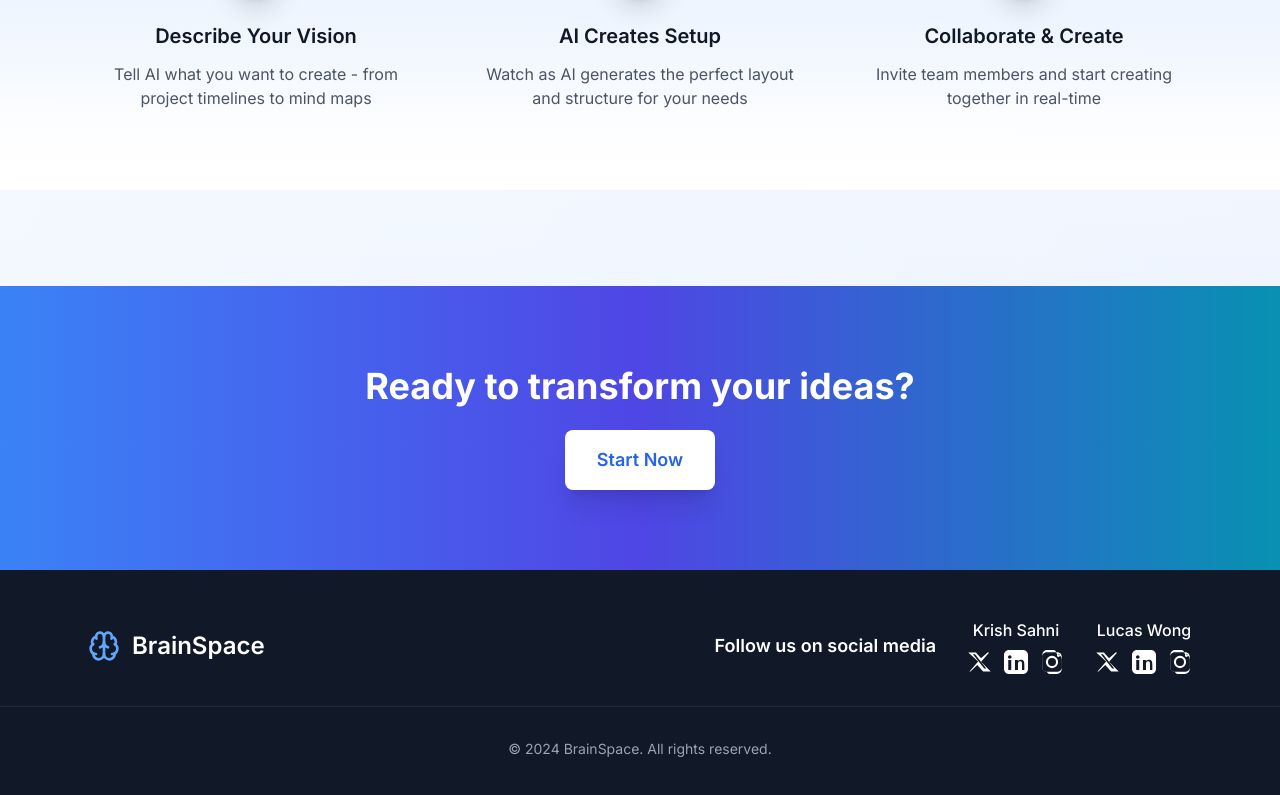
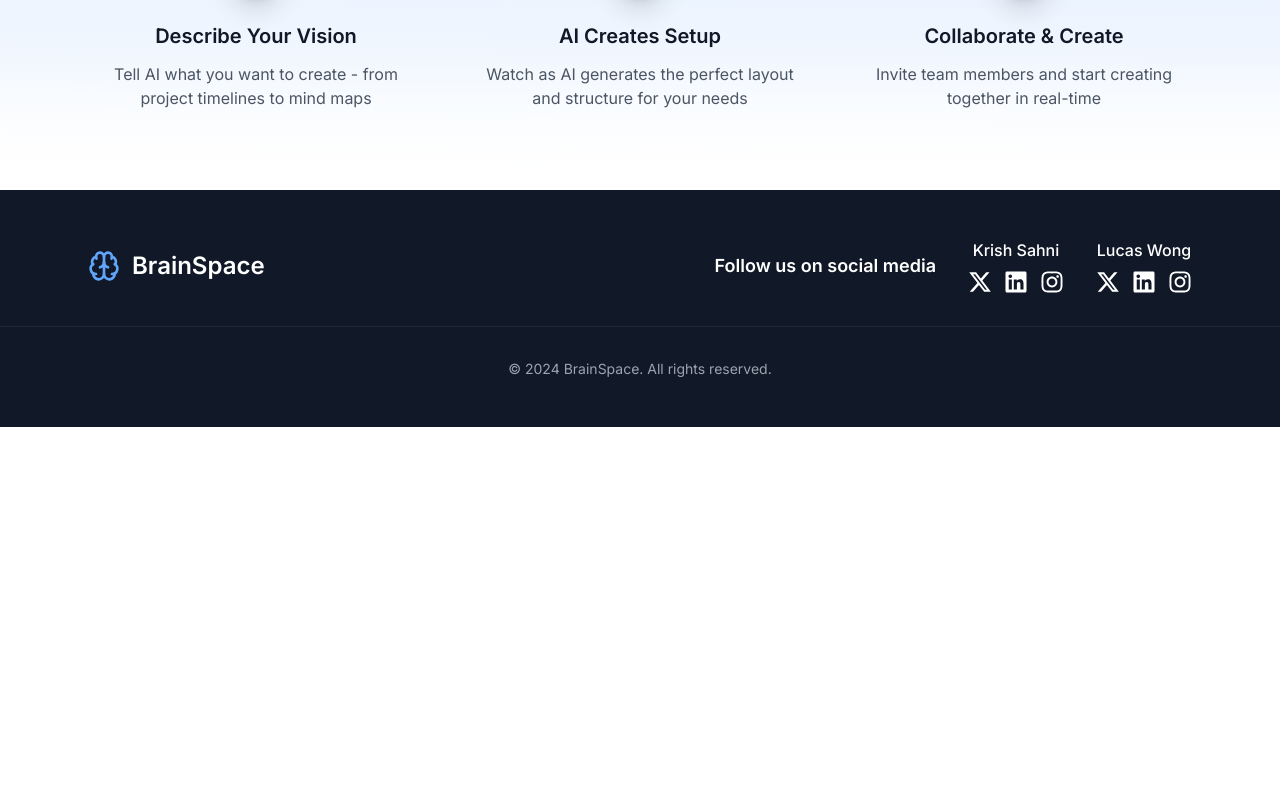
Before and after one commit to lucas23wong/brainspace, a Next.js app: page / in a window 1280 px wide. Shown: the part 1845-2640 px from the top of the page. After the commit the page ends 2272 px from the top, so only its background shows below. Built offline with nearby package versions, Linux system fonts and the light colour scheme.

Commit message:
Remove bottom CTA 'Start BrainSpacing' section from landing page

```diff
--- a/src/app/page.tsx
+++ b/src/app/page.tsx
@@ -13,6 +13,7 @@ import {
   Palette
 } from 'lucide-react';
 import WhiteboardGalleryMarquee from '@/components/WhiteboardGalleryMarquee';
+import { FaXTwitter, FaLinkedin, FaInstagram } from 'react-icons/fa6';
 
 export default function HomePage() {
   return (
@@ -198,18 +199,6 @@ export default function HomePage() {
       {/* REMOVE THIS SECTION: The duplicate CTA with 'Ready to transform your ideas?', 'Join thousands...', and 'Start Free Trial' button */}
 
       {/* Bottom CTA Section */}
-      <section className="relative py-20 bg-gradient-to-r from-blue-500 via-blue-600 via-indigo-600 to-cyan-600 text-white text-center mt-24">
-        <h2 className="text-3xl md:text-4xl font-bold mb-6">Ready to transform your ideas?</h2>
-        <div className="flex justify-center gap-6">
-          <Link
-            href="/dashboard"
-            className="bg-white text-blue-600 px-8 py-4 rounded-lg text-lg font-semibold hover:bg-gray-100 transition-all duration-200 shadow-xl hover:shadow-2xl transform hover:scale-105"
-          >
-            Start Now
-          </Link>
-        </div>
-      </section>
-
       {/* Footer */}
       <footer className="bg-gray-900 text-white py-12 relative">
         <div className="max-w-6xl mx-auto px-6 flex flex-col md:flex-row items-center justify-between gap-8">
@@ -225,18 +214,30 @@ export default function HomePage() {
             <div className="flex flex-col items-center gap-1">
               <span className="font-medium">Krish Sahni</span>
               <div className="flex gap-3 mt-1">
-                <a href="https://x.com/krish07sahni" target="_blank" rel="noopener noreferrer" aria-label="Krish's X"><svg className="w-6 h-6" fill="currentColor" viewBox="0 0 24 24"><path d="M17.53 2.477h3.7l-8.13 9.28 9.57 9.766h-7.52l-5.9-6.6-6.77 6.6H1.47l8.7-9.98L.24 2.477h7.7l5.13 5.74 6.46-5.74zm-1.3 16.04h2.05L7.02 4.13H4.87l11.36 14.387z" /></svg></a>
-                <a href="https://www.linkedin.com/in/krish-sahni-645876291/" target="_blank" rel="noopener noreferrer" aria-label="Krish's LinkedIn"><svg className="w-6 h-6" fill="currentColor" viewBox="0 0 24 24"><path d="M19 0h-14c-2.76 0-5 2.24-5 5v14c0 2.76 2.24 5 5 5h14c2.76 0 5-2.24 5-5v-14c0-2.76-2.24-5-5-5zm-11.75 20h-3v-10h3v10zm-1.5-11.27c-.97 0-1.75-.79-1.75-1.76s.78-1.76 1.75-1.76c.97 0 1.75.79 1.75 1.76s-.78 1.76-1.75 1.76zm15.25 11.27h-3v-5.6c0-1.34-.03-3.07-1.87-3.07-1.87 0-2.16 1.46-2.16 2.97v5.7h-3v-10h2.88v1.36h.04c.4-.75 1.38-1.54 2.84-1.54 3.04 0 3.6 2 3.6 4.59v5.59z" /></svg></a>
-                <a href="https://www.instagram.com/krishsah.ni/" target="_blank" rel="noopener noreferrer" aria-label="Krish's Instagram"><svg className="w-6 h-6" fill="currentColor" viewBox="0 0 24 24"><path d="M12 2.163c3.204 0 3.584.012 4.85.07 1.366.062 2.633.334 3.608 1.308.974.974 1.246 2.242 1.308 3.608.058 1.266.07 1.646.07 4.85s-.012 3.584-.07 4.85c-.062 1.366-.334 2.633-1.308 3.608-.974.974-2.242 1.246-3.608 1.308-1.266.058-1.646.07-4.85.07s-3.584-.012-4.85-.07c-1.366-.062-2.633-.334-3.608-1.308-.974-.974-1.246-2.242-1.308-3.608C2.175 15.647 2.163 15.267 2.163 12s.012-3.584.07-4.85c.062-1.366.334-2.633 1.308-3.608.974-.974 2.242-1.246 3.608-1.308C8.416 2.175 8.796 2.163 12 2.163zm0-2.163C8.741 0 8.332.013 7.052.072 5.771.131 4.659.425 3.678 1.406c-.98.98-1.274 2.092-1.333 3.374C2.013 8.332 2 8.741 2 12c0 3.259.013 3.668.072 4.948.059 1.282.353 2.394 1.333 3.374.98.98 2.092 1.274 3.374 1.333C8.332 23.987 8.741 24 12 24s3.668-.013 4.948-.072c1.282-.059 2.394-.353 3.374-1.333.98-.98 1.274-2.092 1.333-3.374.059-1.28.072-1.689.072-4.948 0-3.259-.013-3.668-.072-4.948-.059-1.282-.353-2.394-1.333-3.374-.98-.98-2.092-1.274-3.374-1.333C15.668.013 15.259 0 12 0zm0 5.838a6.162 6.162 0 1 0 0 12.324 6.162 6.162 0 0 0 0-12.324zm0 10.162a3.999 3.999 0 1 1 0-7.998 3.999 3.999 0 0 1 0 7.998zm6.406-11.845a1.44 1.44 0 1 0 0 2.88 1.44 1.44 0 0 0 0-2.88z" /></svg></a>
+                <a href="https://x.com/krish07sahni" target="_blank" rel="noopener noreferrer" aria-label="Krish's X">
+                  <FaXTwitter className="w-6 h-6" />
+                </a>
+                <a href="https://www.linkedin.com/in/krish-sahni-645876291/" target="_blank" rel="noopener noreferrer" aria-label="Krish's LinkedIn">
+                  <FaLinkedin className="w-6 h-6" />
+                </a>
+                <a href="https://www.instagram.com/krishsah.ni/" target="_blank" rel="noopener noreferrer" aria-label="Krish's Instagram">
+                  <FaInstagram className="w-6 h-6" />
+                </a>
               </div>
             </div>
             {/* Lucas Wong */}
             <div className="flex flex-col items-center gap-1">
               <span className="font-medium">Lucas Wong</span>
               <div className="flex gap-3 mt-1">
-                <a href="https://x.com/lucas23wong" target="_blank" rel="noopener noreferrer" aria-label="Lucas's X"><svg className="w-6 h-6" fill="currentColor" viewBox="0 0 24 24"><path d="M17.53 2.477h3.7l-8.13 9.28 9.57 9.766h-7.52l-5.9-6.6-6.77 6.6H1.47l8.7-9.98L.24 2.477h7.7l5.13 5.74 6.46-5.74zm-1.3 16.04h2.05L7.02 4.13H4.87l11.36 14.387z" /></svg></a>
-                <a href="https://www.linkedin.com/in/lucas-wong-817090330/" target="_blank" rel="noopener noreferrer" aria-label="Lucas's LinkedIn"><svg className="w-6 h-6" fill="currentColor" viewBox="0 0 24 24"><path d="M19 0h-14c-2.76 0-5 2.24-5 5v14c0 2.76 2.24 5 5 5h14c2.76 0 5-2.24 5-5v-14c0-2.76-2.24-5-5-5zm-11.75 20h-3v-10h3v10zm-1.5-11.27c-.97 0-1.75-.79-1.75-1.76s.78-1.76 1.75-1.76c.97 0 1.75.79 1.75 1.76s-.78 1.76-1.75 1.76zm15.25 11.27h-3v-5.6c0-1.34-.03-3.07-1.87-3.07-1.87 0-2.16 1.46-2.16 2.97v5.7h-3v-10h2.88v1.36h.04c.4-.75 1.38-1.54 2.84-1.54 3.04 0 3.6 2 3.6 4.59v5.59z" /></svg></a>
-                <a href="https://www.instagram.com/lucasjw23/?next=%2F" target="_blank" rel="noopener noreferrer" aria-label="Lucas's Instagram"><svg className="w-6 h-6" fill="currentColor" viewBox="0 0 24 24"><path d="M12 2.163c3.204 0 3.584.012 4.85.07 1.366.062 2.633.334 3.608 1.308.974.974 1.246 2.242 1.308 3.608.058 1.266.07 1.646.07 4.85s-.012 3.584-.07 4.85c-.062 1.366-.334 2.633-1.308 3.608-.974.974-2.242 1.246-3.608 1.308-1.266.058-1.646.07-4.85.07s-3.584-.012-4.85-.07c-1.366-.062-2.633-.334-3.608-1.308-.974-.974-1.246-2.242-1.308-3.608C2.175 15.647 2.163 15.267 2.163 12s.012-3.584.07-4.85c.062-1.366.334-2.633 1.308-3.608.974-.974 2.242-1.246 3.608-1.308C8.416 2.175 8.796 2.163 12 2.163zm0-2.163C8.741 0 8.332.013 7.052.072 5.771.131 4.659.425 3.678 1.406c-.98.98-1.274 2.092-1.333 3.374C2.013 8.332 2 8.741 2 12c0 3.259.013 3.668.072 4.948.059 1.282.353 2.394 1.333 3.374.98.98 2.092 1.274 3.374 1.333C8.332 23.987 8.741 24 12 24s3.668-.013 4.948-.072c1.282-.059 2.394-.353 3.374-1.333.98-.98 1.274-2.092 1.333-3.374.059-1.28.072-1.689.072-4.948 0-3.259-.013-3.668-.072-4.948-.059-1.282-.353-2.394-1.333-3.374-.98-.98-2.092-1.274-3.374-1.333C15.668.013 15.259 0 12 0zm0 5.838a6.162 6.162 0 1 0 0 12.324 6.162 6.162 0 0 0 0-12.324zm0 10.162a3.999 3.999 0 1 1 0-7.998 3.999 3.999 0 0 1 0 7.998zm6.406-11.845a1.44 1.44 0 1 0 0 2.88 1.44 1.44 0 0 0 0-2.88z" /></svg></a>
+                <a href="https://x.com/lucas23wong" target="_blank" rel="noopener noreferrer" aria-label="Lucas's X">
+                  <FaXTwitter className="w-6 h-6" />
+                </a>
+                <a href="https://www.linkedin.com/in/lucas-wong-817090330/" target="_blank" rel="noopener noreferrer" aria-label="Lucas's LinkedIn">
+                  <FaLinkedin className="w-6 h-6" />
+                </a>
+                <a href="https://www.instagram.com/lucasjw23/?next=%2F" target="_blank" rel="noopener noreferrer" aria-label="Lucas's Instagram">
+                  <FaInstagram className="w-6 h-6" />
+                </a>
               </div>
             </div>
           </div>
```
